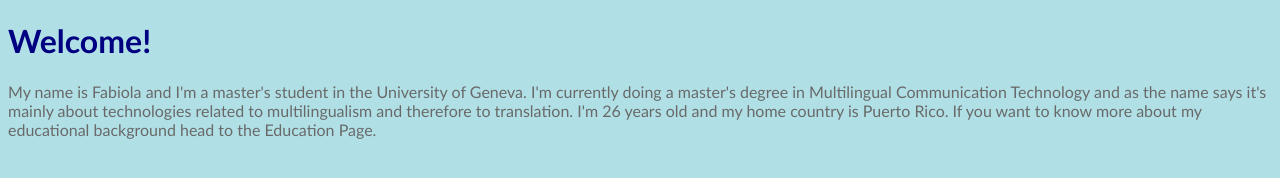
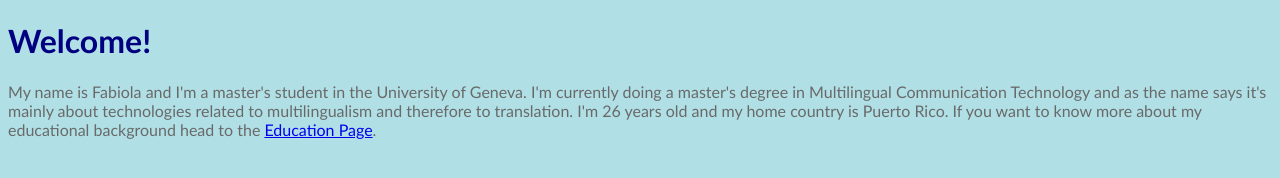
Before and after one commit to fabscaragol/fabscaragol.github.io, a plain HTML site: page index.html in a window 1280 px wide. Drawn offline with Linux system fonts and the light colour scheme.

Commit message:
Update index.html
Try #1 to make a link between pages

```diff
--- a/index.html
+++ b/index.html
@@ -7,6 +7,6 @@
 </head>
 <body>
 <h1>Welcome!</h1>
-<p>My name is Fabiola and I'm a master's student in the University of Geneva. I'm currently doing a master's degree in Multilingual Communication Technology and as the name says it's mainly about technologies related to multilingualism and therefore to translation. I'm 26 years old and my home country is Puerto Rico. If you want to know more about my educational background head to the Education Page. </p>
+<p>My name is Fabiola and I'm a master's student in the University of Geneva. I'm currently doing a master's degree in Multilingual Communication Technology and as the name says it's mainly about technologies related to multilingualism and therefore to translation. I'm 26 years old and my home country is Puerto Rico. If you want to know more about my educational background head to the <a href="education.html">Education Page</a>. </p>
 </body>
 </html>
```
